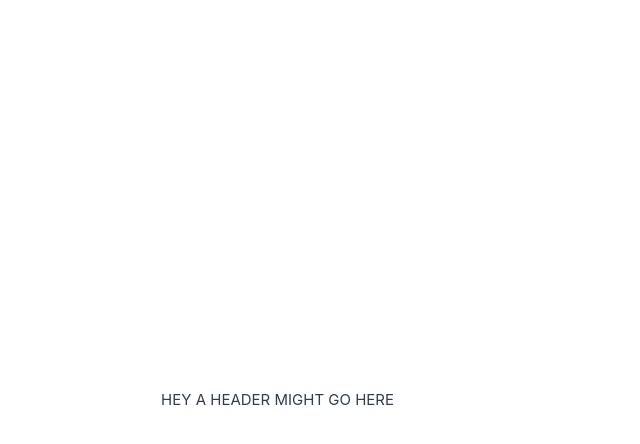
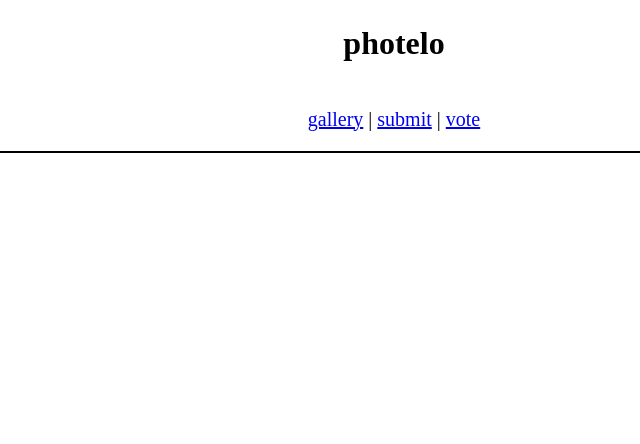
Before and after one commit to cassandra-bm/photelo-frontend, a Vue app: page / in a window 1280 px wide. Shown: the top 444 px of the page, without its empty margins (246-886 px from the left). Built offline with nearby package versions, Linux system fonts and the light colour scheme.

Commit message:
Comment out base css, create navbar and header in app root

```diff
--- a/src/App.vue
+++ b/src/App.vue
@@ -4,11 +4,42 @@ import { RouterLink, RouterView } from 'vue-router'
 </script>
 
 <template>
-  <header>HEY A HEADER MIGHT GO HERE</header>
-  <br/>
+  <header>
+    <h1>
+      photelo
+    </h1>
+    <div id="navbar">
+      <p>
+        <a href="/gallery">gallery</a> |
+        <a href="/submission">submit</a> |
+        <a href="/voting">vote</a>
+      </p>
+    </div>
+
+  </header>
+  <div id="nav-border"/>
 
   <RouterView />
 </template>
 
 <style scoped>
+#navbar {
+  display: flex;
+  flex-direction: row;
+  justify-content: center;
+  font-size: 20px;
+}
+
+#nav-border {
+  width: 100%;
+  border: 1px solid black;
+}
+
+h1 {
+  /* margin: auto; */
+  margin: 2% 5%;
+  text-align: center;
+}
+
+
 </style>
--- a/src/assets/base.css
+++ b/src/assets/base.css
@@ -1,5 +1,5 @@
 /* color palette from <https://github.com/vuejs/theme> */
-:root {
+/* :root {
   --vt-c-white: #ffffff;
   --vt-c-white-soft: #f8f8f8;
   --vt-c-white-mute: #f2f2f2;
@@ -19,10 +19,10 @@
   --vt-c-text-light-2: rgba(60, 60, 60, 0.66);
   --vt-c-text-dark-1: var(--vt-c-white);
   --vt-c-text-dark-2: rgba(235, 235, 235, 0.64);
-}
+} */
 
 /* semantic color variables for this project */
-:root {
+/* :root {
   --color-background: var(--vt-c-white);
   --color-background-soft: var(--vt-c-white-soft);
   --color-background-mute: var(--vt-c-white-mute);
@@ -34,8 +34,8 @@
   --color-text: var(--vt-c-text-light-1);
 
   --section-gap: 160px;
-}
-
+} */
+/*
 @media (prefers-color-scheme: dark) {
   :root {
     --color-background: var(--vt-c-black);
@@ -83,4 +83,4 @@ body {
   text-rendering: optimizeLegibility;
   -webkit-font-smoothing: antialiased;
   -moz-osx-font-smoothing: grayscale;
-}
+} */
--- a/src/assets/main.css
+++ b/src/assets/main.css
@@ -1,4 +1,4 @@
-@import './base.css';
+/* @import './base.css';
 
 #app {
   max-width: 1280px;
@@ -32,4 +32,4 @@ a,
     grid-template-columns: 1fr 1fr;
     padding: 0 2rem;
   }
-}
+} */
```
